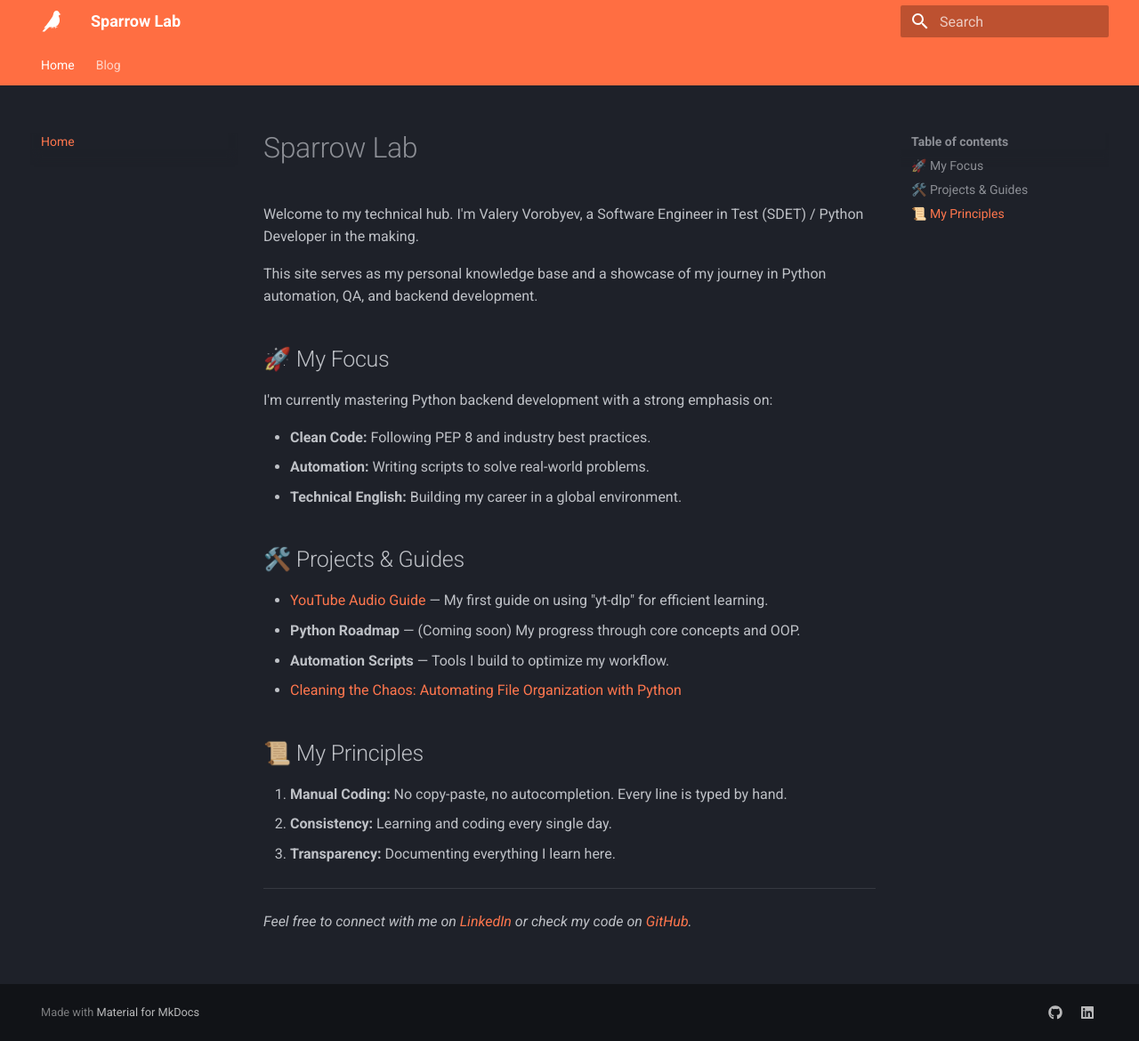
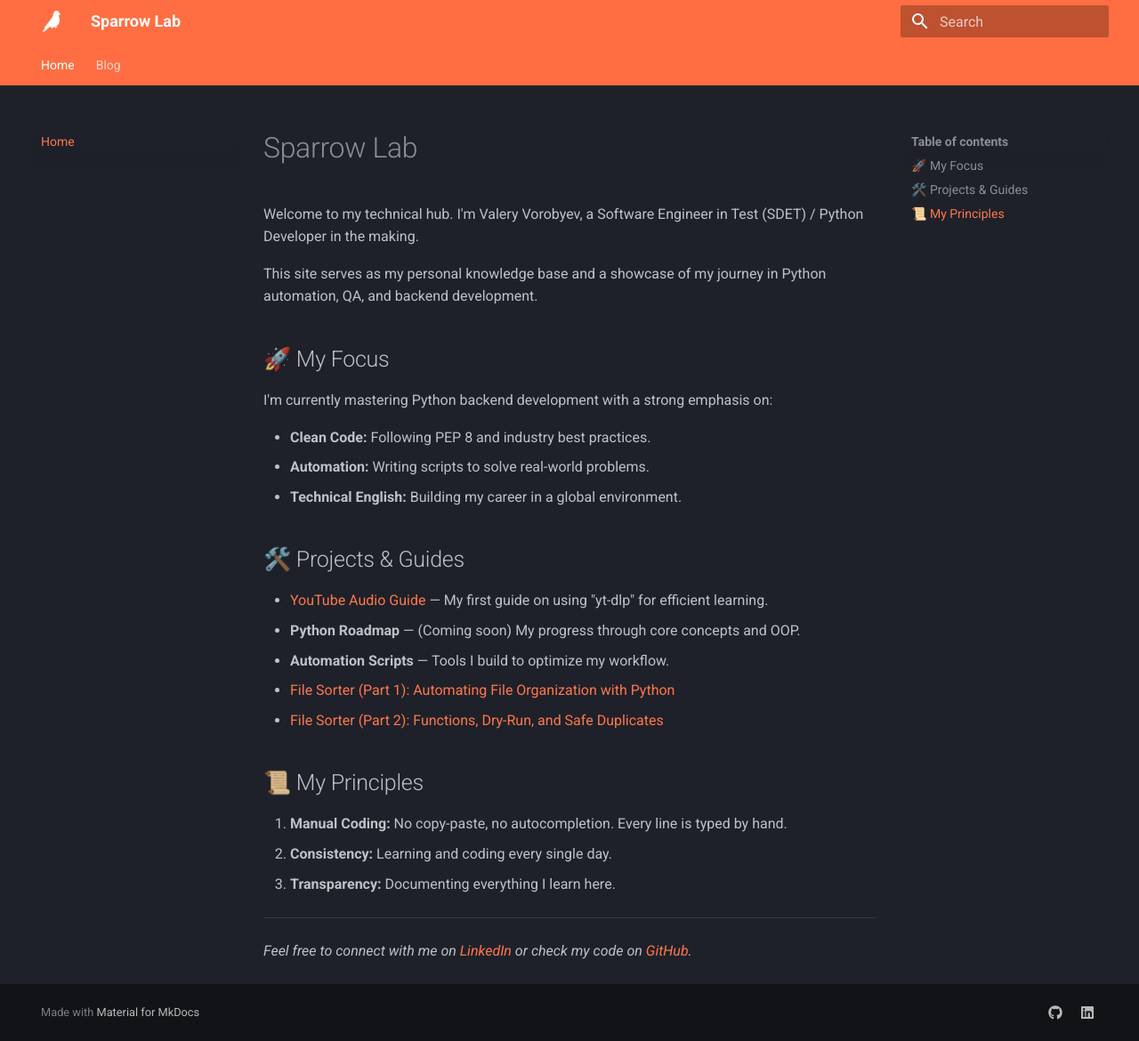
Before and after one commit to vvsparrow/sparrowlab.dev, an MkDocs documentation site: the page built from docs/index.md, in a window 1280 px wide and 1170 px high. Shown: the whole window at 89% size. Built offline with MkDocs 1.6.1 and Material for MkDocs 9.7.7, drawn with Linux system fonts in a browser that asks for light colours.

Commit message:
docs: update file sorter series links on home page

```diff
--- a/docs/index.md
+++ b/docs/index.md
@@ -20,7 +20,8 @@ I'm currently mastering Python backend development with a strong emphasis on:
 for efficient learning.
 - **Python Roadmap** — (Coming soon) My progress through core concepts and OOP.
 - **Automation Scripts** — Tools I build to optimize my workflow.
-  - [Cleaning the Chaos: Automating File Organization with Python](blog/posts/file-sorter.md)
+  - [File Sorter (Part 1): Automating File Organization with Python](blog/posts/file-sorter.md)
+  - [File Sorter (Part 2): Functions, Dry-Run, and Safe Duplicates](blog/posts/file-sorter-part-2.md)
 
 ## 📜 My Principles
 
```
